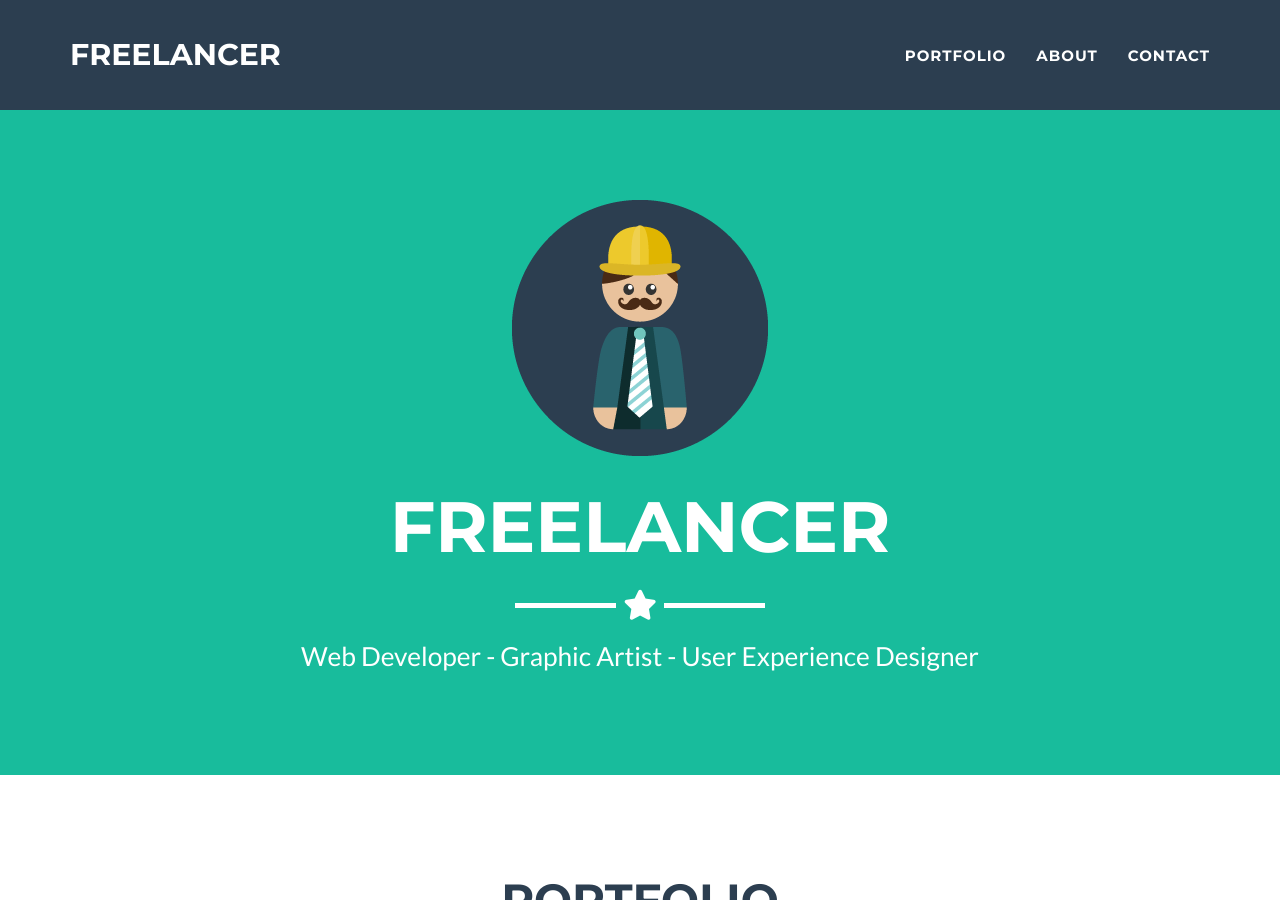
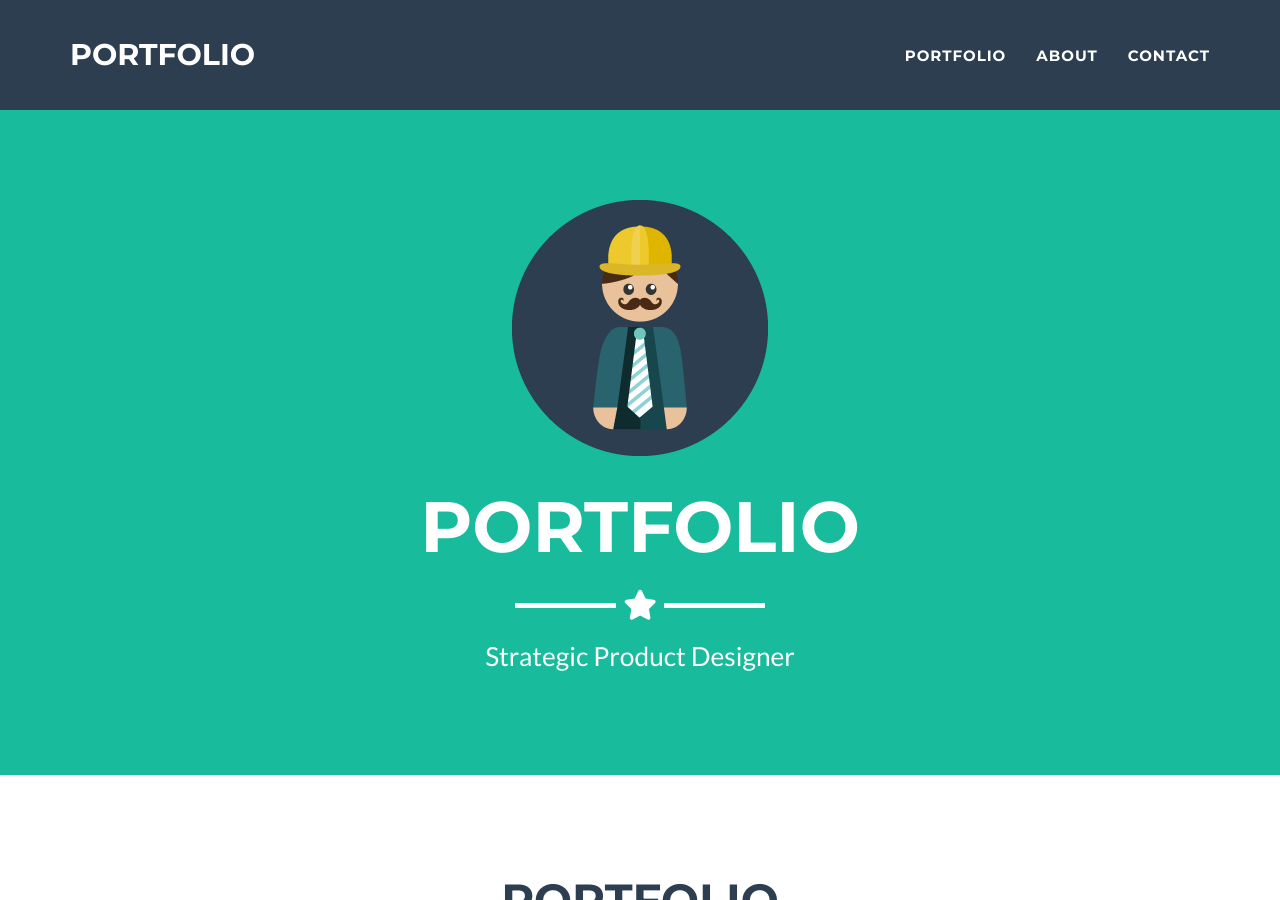
Before and after one commit to Kelly-Portfolio/Kelly-Portfolio.github.io, a Jekyll site: the page built from _posts/2014-07-18-project-1.markdown, in a window 1280 px wide and 900 px high. Built offline with Jekyll 4.4.1, drawn with Linux system fonts in a browser that asks for light colours; some of the changed lines change nothing that is shown.

Commit message:
Update _config.yml

```diff
--- a/_config.yml
+++ b/_config.yml
@@ -1,11 +1,11 @@
 # Site settings
-title: Freelancer
-email: your-email@domain.com
+title: Portfolio
+email: kellyxukelly@gmail.com
 url: https://github.com/jeromelachaud/freelancer-theme
-description: "Write an awesome description for your new site here. You can edit this line in _config.yml. It will appear in your document head meta (for Google search results) and in your feed.xml site description."
-keywords: "your keywords, separated by commas"
-skills: "Web Developer - Graphic Artist - User Experience Designer"
-meta_author: LastName FirstName
+description: "Kelly Xu's Portfolio"
+keywords: "Kelly, Kelly Xu, Portfolio, Designer, Strategic Product Design, Strategic Product Designer"
+skills: "Strategic Product Designer"
+meta_author: Xu Kelly
 
 # Google webmaster tools
 google_verify:
```
